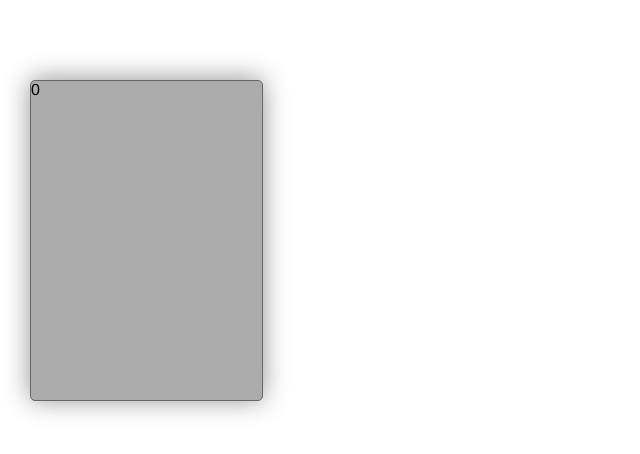
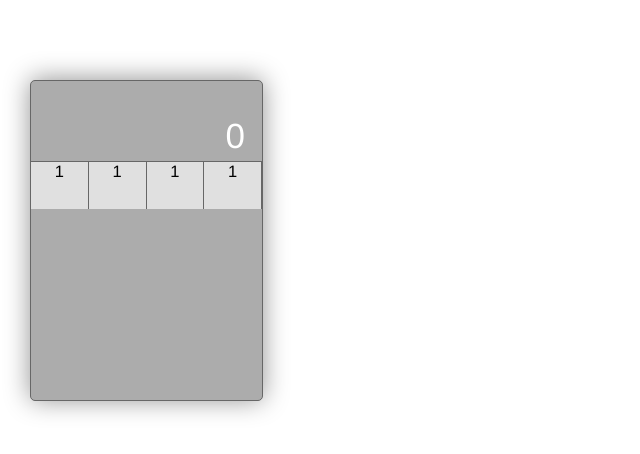
Before and after one commit to MarioLucen/react-calculator, a React app: page / in a window 1280 px wide. Shown: the whole page, without its empty margins (0-640 px from the left). Built offline with nearby package versions, Linux system fonts and the light colour scheme.

Commit message:
created new componets

```diff
--- /dev/null
+++ b/app/js/components/Button.js
@@ -0,0 +1,6 @@
+
+import React from 'react'
+
+const Button = (props) => <div className={`button ${props.type || ''}`}>{props.value}</div>
+
+export default Button
--- a/app/js/components/ContainerCalc.js
+++ b/app/js/components/ContainerCalc.js
@@ -1,12 +1,22 @@
 
 import React, { Component } from 'react'
 import Screen from './Screen'
+import Button from './Button'
+import Row from './Row'
 
 class ContainerCalc extends Component {
   render () {
     return (
       <div className='container'>
-        <Screen result='0' />
+        <Row>
+            <Screen result='0' />
+        </Row>
+        <Row>
+            <Button value='1' type='number' />
+            <Button value='1' type='operator' />
+            <Button value='1'/>
+            <Button value='1'/>
+        </Row>
       </div>
     )
   }
--- /dev/null
+++ b/app/js/components/Row.js
@@ -0,0 +1,6 @@
+
+import React from 'react'
+
+const Row = (props) => <div className='row'>{props.children}</div>
+
+export default Row
--- a/app/js/components/Screen.js
+++ b/app/js/components/Screen.js
@@ -1,5 +1,5 @@
 
-import React, { Component } from 'react'
+import React from 'react'
 
 // class Screen extends Component {
 //     render() {
@@ -12,8 +12,6 @@ import React, { Component } from 'react'
 //     }
 // }
 
-const Screen = (props) => <div className="row">
-    <div className="screen">{props.result}</div>
-</div>
+const Screen = (props) => <div className="screen">{props.result}</div>
 
 export default Screen
--- /dev/null
+++ b/app/scss/components/_button.scss
@@ -0,0 +1,11 @@
+
+.button {
+    width: 25%;
+    height: 48px;
+    background-color: $generalgrey;
+    text-align: center;
+    border-top: 1px solid $darkgrey;
+    border-right: 1px solid $darkgrey;
+    font-weight: lighter;
+    font-size: 16.5px;
+}
--- a/app/scss/components/_components.scss
+++ b/app/scss/components/_components.scss
@@ -1,2 +1,4 @@
 
+@import 'button';
 @import 'container';
+@import 'screen';
--- a/app/scss/components/_container.scss
+++ b/app/scss/components/_container.scss
@@ -12,4 +12,9 @@
     overflow: hidden;
     font-family: 'Helvetica Neue', Helvetica, sans-serif;
     box-shadow: 0px -1px 26px #939393;
+
+    .row {
+        display: flex;
+        flex-flow: row;
+    }
 }
--- /dev/null
+++ b/app/scss/components/_screen.scss
@@ -0,0 +1,12 @@
+
+.screen {
+    width: 100%;
+    height: 79.5px;
+    text-align: right;
+    padding-top: 35px;
+    padding-bottom: 12.5px;
+    padding-right: 17px;
+    font-size: 35px;
+    font-weight: 100;
+    color: white;
+}
```
